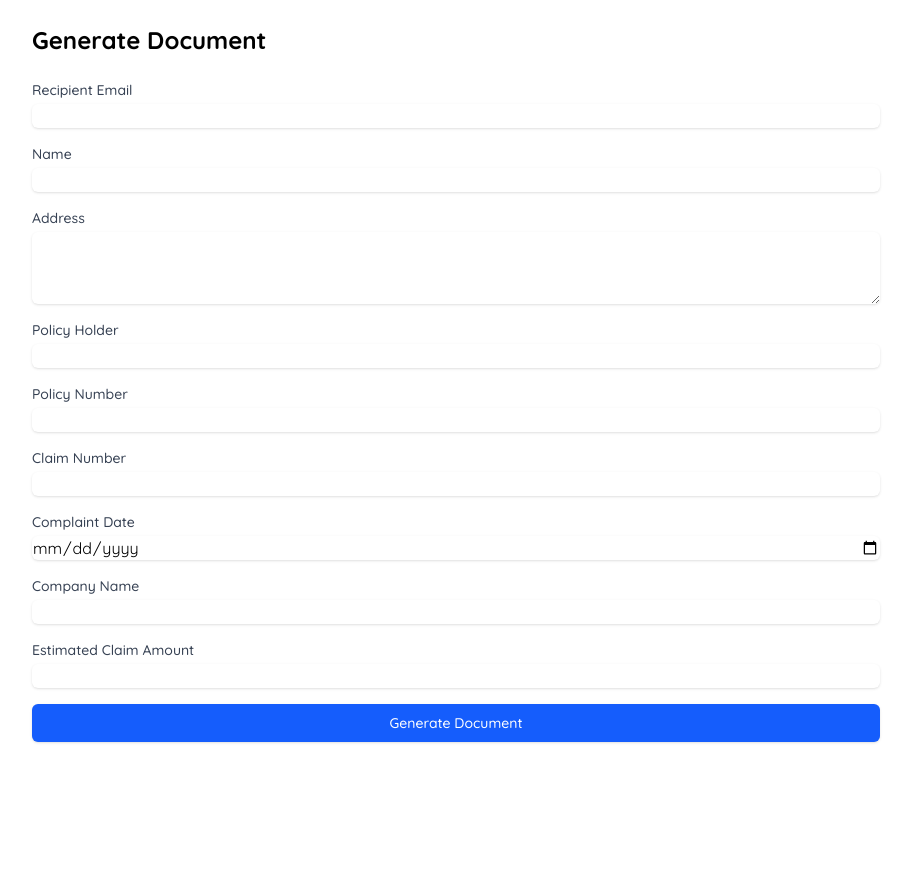
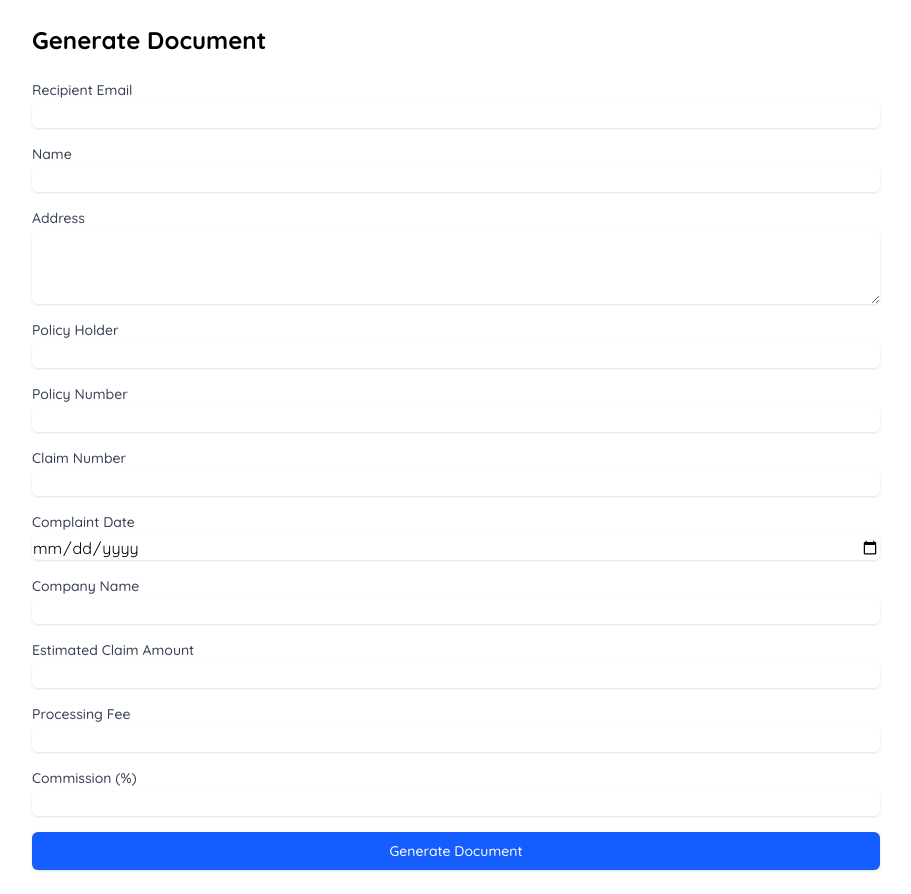
Before and after one commit to TheMidnightCodeGuild/claimant-mitra-master-portal, a Next.js app: page /components/consent in a window 1280 px wide. Shown: the whole page, without its empty margins (184-1095 px from the left). Before the commit the page ends 800 px from the top, so only its background shows below. Built offline with nearby package versions, Linux system fonts and the light colour scheme; a web font is replaced by a local one.

Commit message:
meowmeowmeowmeow

```diff
--- a/pages/components/consent.jsx
+++ b/pages/components/consent.jsx
@@ -18,7 +18,9 @@ export async function sendConsent(email, name, docId, address, policyHolder, pol
                     claimNo,
                     complaintDate,
                     companyName,
-                    estimatedClaimAmount
+                    estimatedClaimAmount,
+                    processingFee: "NIL/-",
+                    commission: "20",
                 }
             }),
         });
@@ -46,7 +48,9 @@ export default function Consent() {
         claimNo: '',
         complaintDate: '',
         companyName: '',
-        estimatedClaimAmount: ''
+        estimatedClaimAmount: '',
+        processingFee: '',
+        commission: ''
     });
 
     const handleSubmit = async (e) => {
@@ -77,7 +81,9 @@ export default function Consent() {
                 formData.claimNo,
                 formData.complaintDate,
                 formData.companyName,
-                formData.estimatedClaimAmount
+                formData.estimatedClaimAmount,
+                formData.processingFee,
+                formData.commission
             );
 
             setSuccess(true);
@@ -90,7 +96,9 @@ export default function Consent() {
                 claimNo: '',
                 complaintDate: '',
                 companyName: '',
-                estimatedClaimAmount: ''
+                estimatedClaimAmount: '',
+                processingFee: '',
+                commission: ''
             });
         } catch (err) {
             setError(err.message);
@@ -215,6 +223,28 @@ export default function Consent() {
                     />
                 </div>
 
+                <div>
+                    <label className="block text-sm font-medium text-gray-700">Processing Fee</label>
+                    <input
+                        type="text"
+                        value={formData.processingFee}
+                        onChange={(e) => setFormData(prev => ({ ...prev, processingFee: e.target.value }))}
+                        className="mt-1 block w-full rounded-md border-gray-300 shadow-sm focus:border-blue-500 focus:ring-blue-500"
+                        required
+                    />
+                </div>
+
+                <div>
+                    <label className="block text-sm font-medium text-gray-700">Commission (%)</label>
+                    <input
+                        type="number"
+                        value={formData.commission}
+                        onChange={(e) => setFormData(prev => ({ ...prev, commission: e.target.value }))}
+                        className="mt-1 block w-full rounded-md border-gray-300 shadow-sm focus:border-blue-500 focus:ring-blue-500"
+                        required
+                    />
+                </div>
+
                 <button
                     type="submit"
                     disabled={loading}
```
Also changed, not shown: 2 other files (tests, documents, lock files or other folders).
